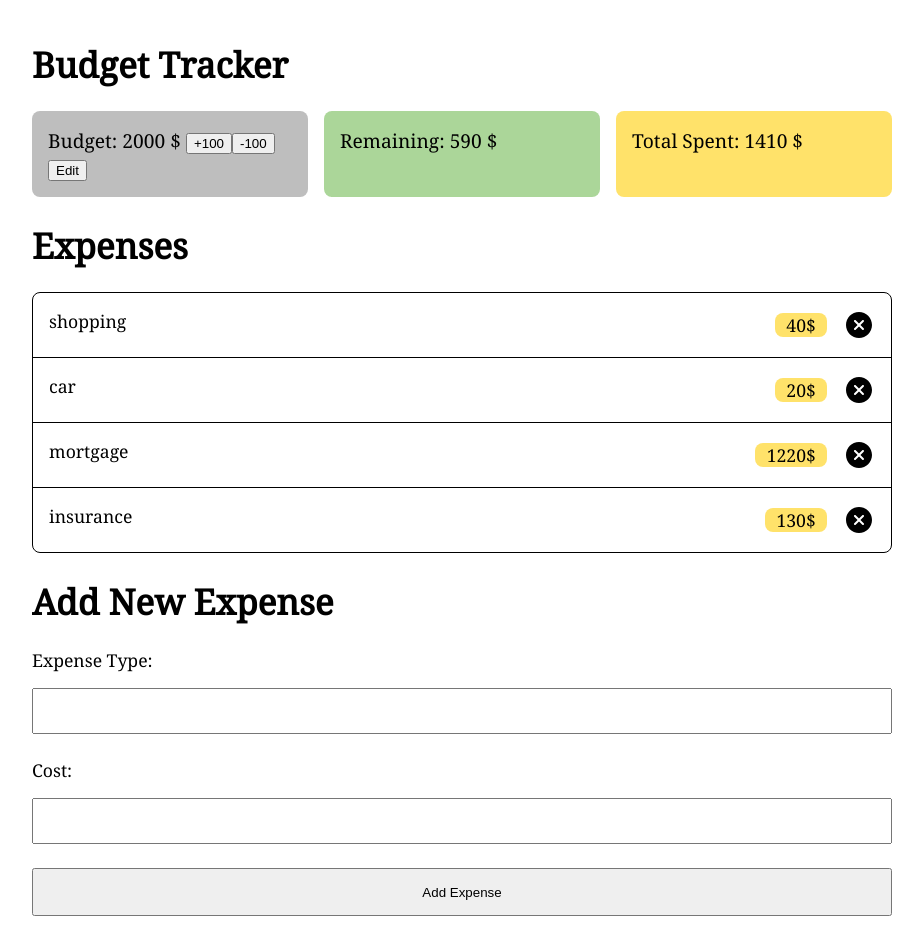
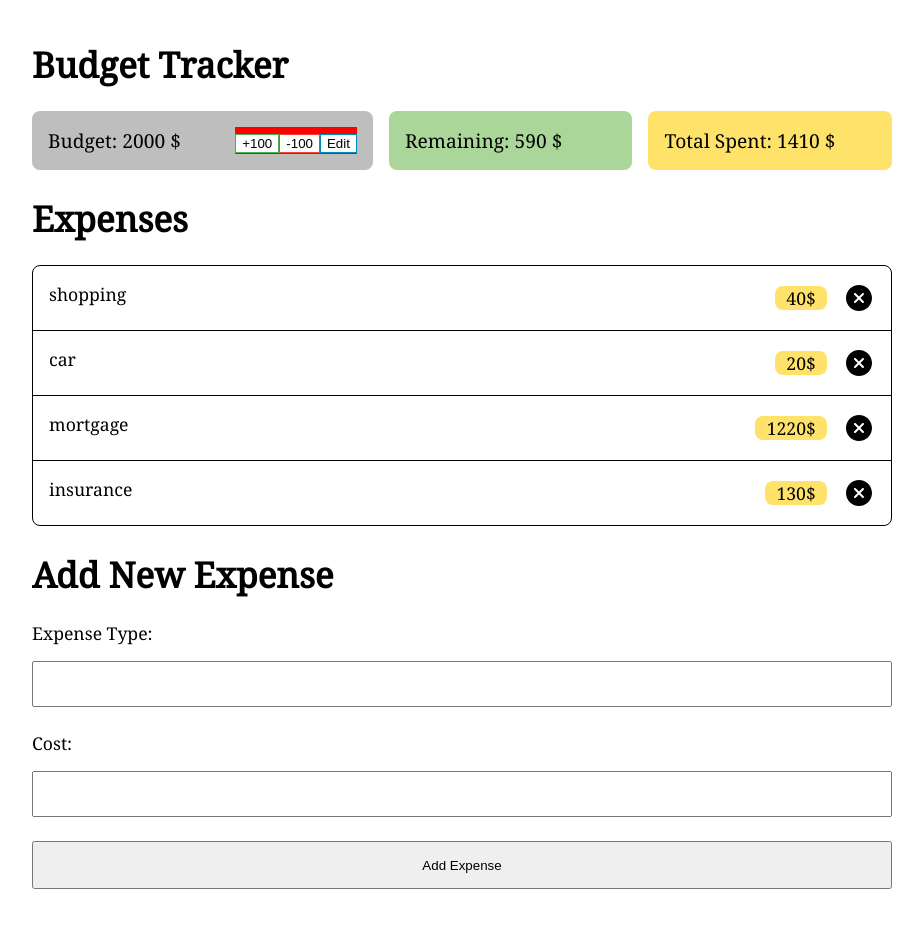
Before and after one commit to GeorgiPetrushev/budget-tracker, a React (Create React App) app: page / in a window 1280 px wide. Shown: the whole page, without its empty margins (178-1101 px from the left). After the commit the page ends 905 px from the top, so only its background shows below. Built offline with nearby package versions, Linux system fonts and the light colour scheme.

Commit message:
style update

```diff
--- a/src/components/Budget.jsx
+++ b/src/components/Budget.jsx
@@ -34,21 +34,30 @@ const Budget = () => {
     <div>
       {edit ? (
         <div className="budget box-tracker">
+          <div className="budget-left">
+            {" "}
             <input
+            className="input-budget"
               value={inputValue}
               onChange={changeBudgetValue}
               type="number"
               name="budge"
               min="1"
-            max="15000"
+              max="150000"
             ></input>
-          <button onClick={editBudget}>Save</button>
+          </div>
+          <div className="budget-right">
+            <button onClick={editBudget} className=" budget-button button2">Save</button>
+          </div>
         </div>
       ) : (
         <div className="budget box-tracker">
-          Budget: {budget} $ <button onClick={increaseBudget}>+100</button>
-          <button onClick={decreaseBudget}>-100</button>
-          <button onClick={editBudget}> Edit</button>
+          <div className="budget-left"> Budget: {budget} $ </div>
+          <div className="budget-right">
+            <button className="budget-button button1" onClick={increaseBudget}>+100</button>
+            <button className="budget-button button3" onClick={decreaseBudget}>-100</button>
+            <button className="budget-button button2" onClick={editBudget}> Edit</button>
+          </div>
         </div>
       )}
     </div>
--- a/src/components/style/AppStyle.js
+++ b/src/components/style/AppStyle.js
@@ -1,7 +1,6 @@
 import styled from "styled-components";
 
 const AppStyle = styled.div`
-
   margin: auto;
   padding: 1rem;
   max-width: 860px;
@@ -12,9 +11,9 @@ const AppStyle = styled.div`
   .container-tracker-bars {
     display: grid;
     grid-gap: 1rem;
-    @media only screen and (min-width: 900px){
-        font-size: 1.2rem;
-        grid-template-columns: repeat(3,1fr)
+    @media only screen and (min-width: 900px) {
+      font-size: 1.2rem;
+      grid-template-columns: 1.4fr 1fr 1fr;
     }
   }
   .box-tracker {
@@ -23,6 +22,12 @@ const AppStyle = styled.div`
   }
   .budget {
     background-color: #bebebe;
+    display: flex;
+    justify-content: space-between;
+    align-items: center;
+  }
+  .budget-right{
+    background-color: red;
   }
   .remaining {
     background-color: #abd699;
@@ -30,6 +35,48 @@ const AppStyle = styled.div`
   .spent {
     background-color: #ffe26a;
   }
+  //Remove Arrows Input
+  input::-webkit-outer-spin-button,
+  input::-webkit-inner-spin-button {
+    -webkit-appearance: none;
+  }
+  //Budget Button
+  .budget-button{
+    transition: 400ms;
+
+  }
+  .button1 {
+  background-color: white;
+  color: black;
+  border: 1px solid #4CAF50;
+}
+
+.button1:hover {
+  background-color: #4CAF50;
+  color: white;
+}
+
+.button2 {
+  background-color: white;
+  color: black;
+  border: 1px solid #008CBA;
+}
+
+.button2:hover {
+  background-color: #008CBA;
+  color: white;
+}
+
+.button3 {
+  background-color: white;
+  color: black;
+  border: 1px solid #f44336;
+}
+
+.button3:hover {
+  background-color: #f44336;
+  color: white;
+}
 
   // Expense
 
@@ -66,19 +113,18 @@ const AppStyle = styled.div`
   }
 
   //Add New Expense
-  .form{
+  .form {
     display: grid;
     grid-gap: 1rem;
   }
-  .input{
+  .input {
     font-size: 1.5rem;
     height: 2.5rem;
     margin-bottom: 0.5rem;
   }
-  .submit-button{
+  .submit-button {
     height: 3rem;
   }
-
 `;
 
 export default AppStyle;
```
Lines whose indentation alone changed are shown as unchanged.
